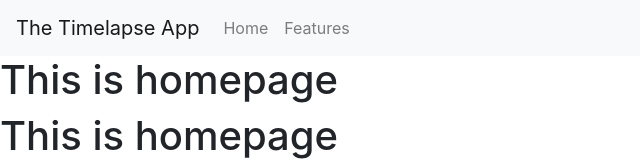
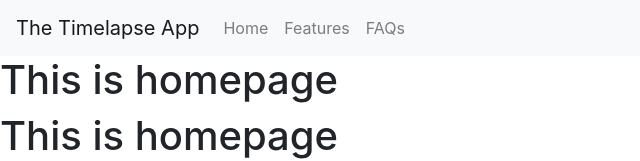
Before and after one commit to reteshg/site, a React (Create React App) app: page / in a window 1280 px wide. Shown: the top 161 px of the page, without its empty margins (0-640 px from the left). Built offline with nearby package versions, Linux system fonts and the light colour scheme.

Commit message:
navbar collapse working

```diff
--- a/public/index.html
+++ b/public/index.html
@@ -9,7 +9,7 @@
       name="description"
       content="Web site created using create-react-app"
     />
-    <link rel="apple-touch-icon" href="%PUBLIC_URL%/logo192.png" />
+
     <!--
       manifest.json provides metadata used when your web app is installed on a
       user's mobile device or desktop. See https://developers.google.com/web/fundamentals/web-app-manifest/
@@ -24,7 +24,7 @@
       work correctly both with client-side routing and a non-root public URL.
       Learn how to configure a non-root public URL by running `npm run build`.
     -->
-    <title>React App</title>
+    <title>The Timelapse App</title>
   </head>
   <body>
     <noscript>You need to enable JavaScript to run this app.</noscript>
--- a/src/components/navigation.js
+++ b/src/components/navigation.js
@@ -1,34 +1,33 @@
 import React from 'react';
-import {Navbar,Nav} from 'react-bootstrap';
+import {Container,Navbar,Nav,NavItem} from 'react-bootstrap';
 import {Link} from 'react-router-dom';
 
 const Navigation = (props) => (
+<Container>
+  <Navbar fixed="top" bg="light" expand={'sm'}>
 
-  <Navbar fixed="top" bg="light">
-    <Navbar.Brand to="/">{props.title}</Navbar.Brand>
-      <Nav className="mr-auto">
+    <Navbar.Brand as={Link} to="/">{props.title}</Navbar.Brand>
+
+    <Navbar.Toggle aria-controls="responsive-navbar-nav" />
+    <Navbar.Collapse>
+    <Nav className="mr-auto">
+      <NavItem>
         <Nav.Link as={Link} exact to="/">Home</Nav.Link>
+      </NavItem>
+
+      <NavItem>
         <Nav.Link as={Link} to="/features">Features</Nav.Link>
+      </NavItem>
 
+      <NavItem>
+        <Nav.Link as={Link} to="/features">FAQs</Nav.Link>
+      </NavItem>
+    </Nav>
+    </Navbar.Collapse>
 
-      </Nav>
   </Navbar>
+  </Container>
 
-      /*
-
-
-      <Nav.Link href="/">Home</Nav.Link>
-        <Nav.Link href="/features">Features</Nav.Link>
-        <Nav.Link href="/faqs">Faqs</Nav.Link>
-
-      <nav>
-        <h2>{props.title}</h2>
-        <ul>
-          <li><NavLink exact to="/">Home</NavLink></li>
-          <li><NavLink to="/features">Features</NavLink></li>
-          <li>FAQs</li>
-        </ul>
-      </nav> */
 
 );
 
```
